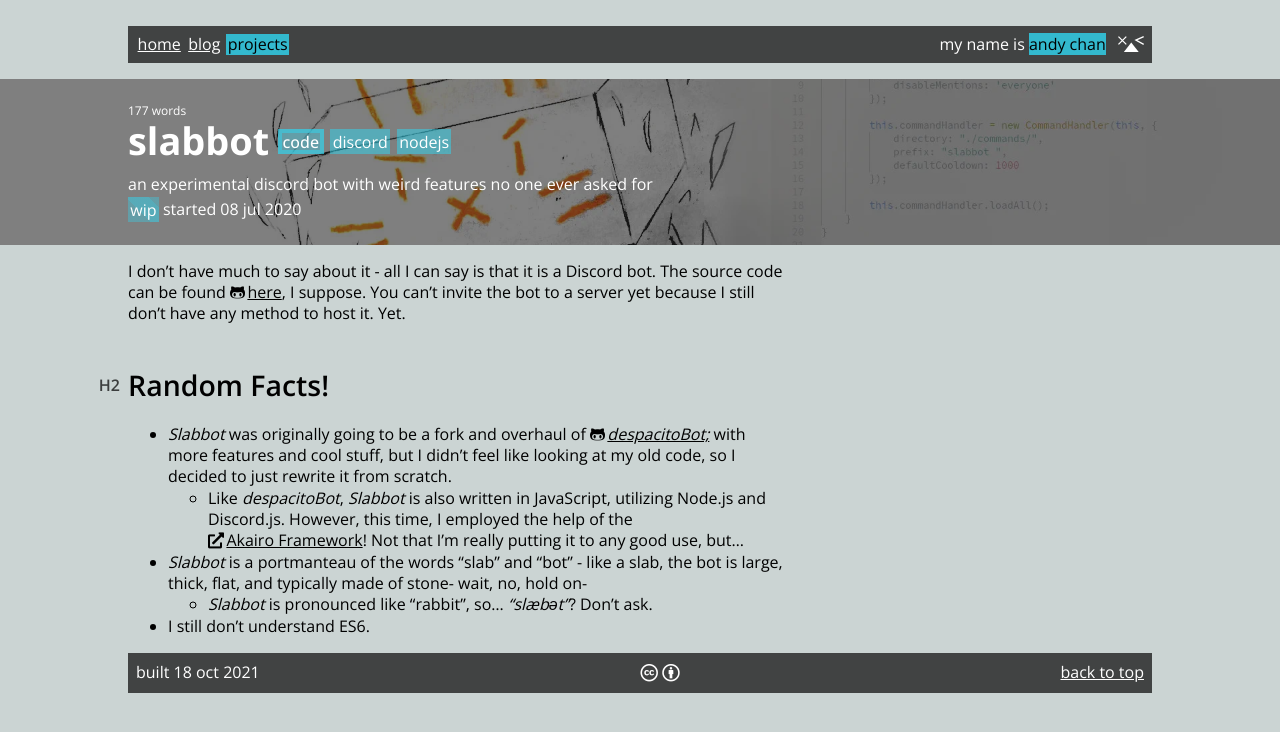
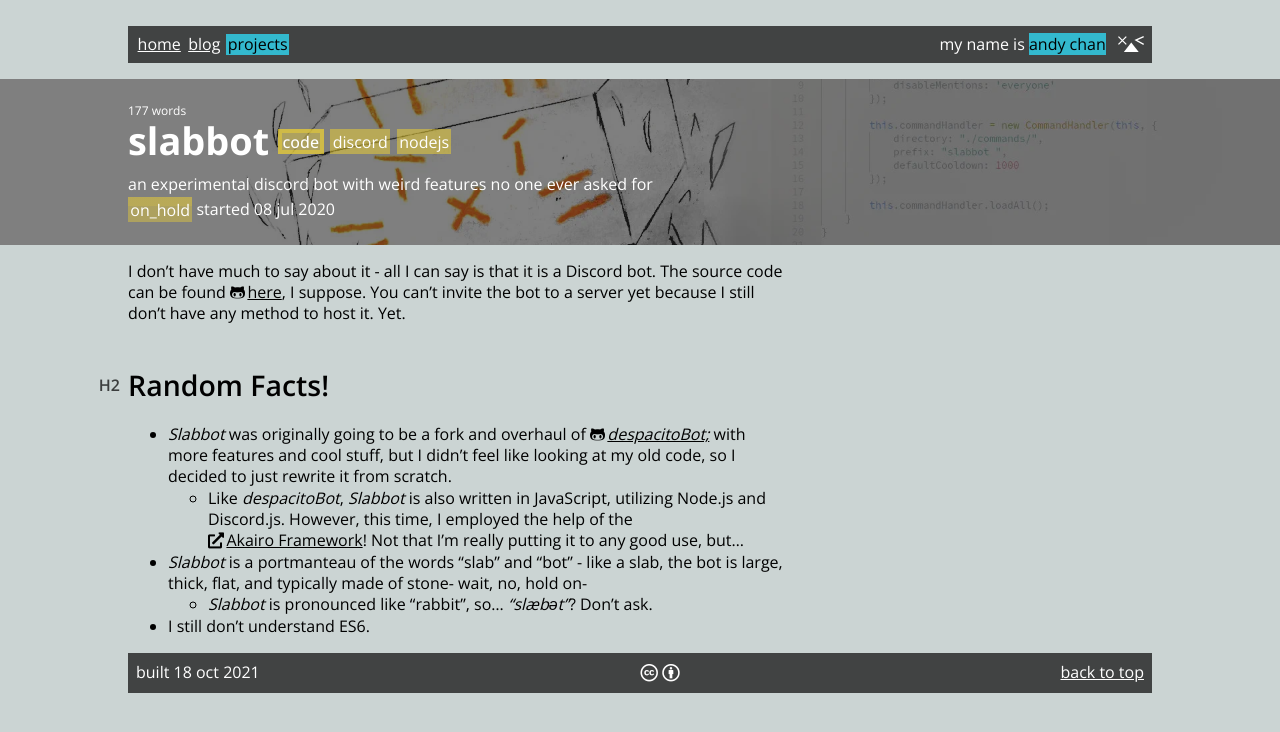
Before and after one commit to 12beesinatrenchcoat/12beesinatrenchcoat.github.io, a Jekyll site: the page built from _projects/2020-07-08-slabbot.md, in a window 1280 px wide. Shown: the top 732 px of the page. Built offline with Jekyll 4.4.1, drawn with Linux system fonts in a browser that asks for light colours.

Commit message:
slabbot status: on_hold

```diff
--- a/_projects/2020-07-08-slabbot.md
+++ b/_projects/2020-07-08-slabbot.md
@@ -7,7 +7,7 @@
   - nodejs
 startDate: 2020-07-08
 endDate:
-status: "wip" # status can be: "complete", "wip", "on_hold", or "scrapped"
+status: "on_hold" # status can be: "complete", "wip", "on_hold", or "scrapped"
 image: "/assets/images/slabbot-banner.webp"
 ---
 
```
